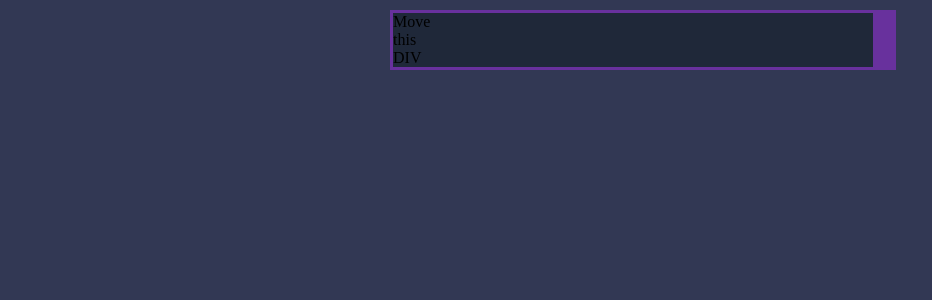
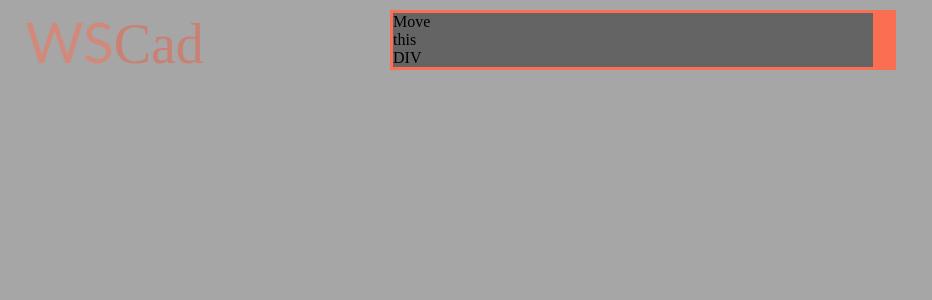
Before and after one commit to wojciechszutryk/WSCad, a React (Create React App) app: page / in a window 1280 px wide. Shown: the top 300 px of the page, without its empty margins (0-932 px from the left). Built offline with nearby package versions, Linux system fonts and the light colour scheme.

Commit message:
add Logo

```diff
--- a/src/App.js
+++ b/src/App.js
@@ -8,6 +8,7 @@ import {Provider} from 'react-redux'
 import store from './data/store'
 import {Wrapper} from "./components/styleComponents/Layout";
 import Navigation from "./components/Elements/Navigation";
+import Logo from "./components/Elements/Logo";
 
 
 const App = () => {
@@ -15,6 +16,7 @@ const App = () => {
         <Provider store={store()}>
           <DarkThemeProvider>
               <Wrapper>
+                  <Logo/>
                   <Navigation/>
               </Wrapper>
           </DarkThemeProvider>
--- /dev/null
+++ b/src/components/Elements/Logo/Logo.js
@@ -0,0 +1,13 @@
+import React from 'react';
+import {StyledLogo} from "./LogoStyles";
+
+const Logo = () => {
+    return (
+        <StyledLogo>
+            <span>WS</span>
+            <span>Cad</span>
+        </StyledLogo>
+    );
+};
+
+export default Logo;
--- /dev/null
+++ b/src/components/Elements/Logo/LogoStyles.js
@@ -0,0 +1,18 @@
+import styled from "styled-components";
+
+export const StyledLogo = styled.div`
+  position: absolute;
+  top: 1%;
+  left: 2%;
+  opacity: 0.5;
+  font-size: 7vh;
+  & span:first-child{
+    color: ${({theme}) => theme.color.normal};
+    font-family: 'Trebuchet MS' , Roboto, sans-serif;
+    font-weight: 500;
+  }
+  & span:nth-child(2){
+    color: ${({theme}) => theme.color.dark};
+    font-family: 'Brush Script MT', serif;
+  }
+`;
--- /dev/null
+++ b/src/components/Elements/Logo/index.js
@@ -0,0 +1 @@
+export {default} from './Logo'
--- a/src/data/reducers/applicationReducer.js
+++ b/src/data/reducers/applicationReducer.js
@@ -1,7 +1,7 @@
 import {THEME_TOGGLE} from "../constants";
 
 const startState = {
-    darkTheme: true,
+    darkTheme: false,
 }
 
 const application = (state= startState, action) => {
```
